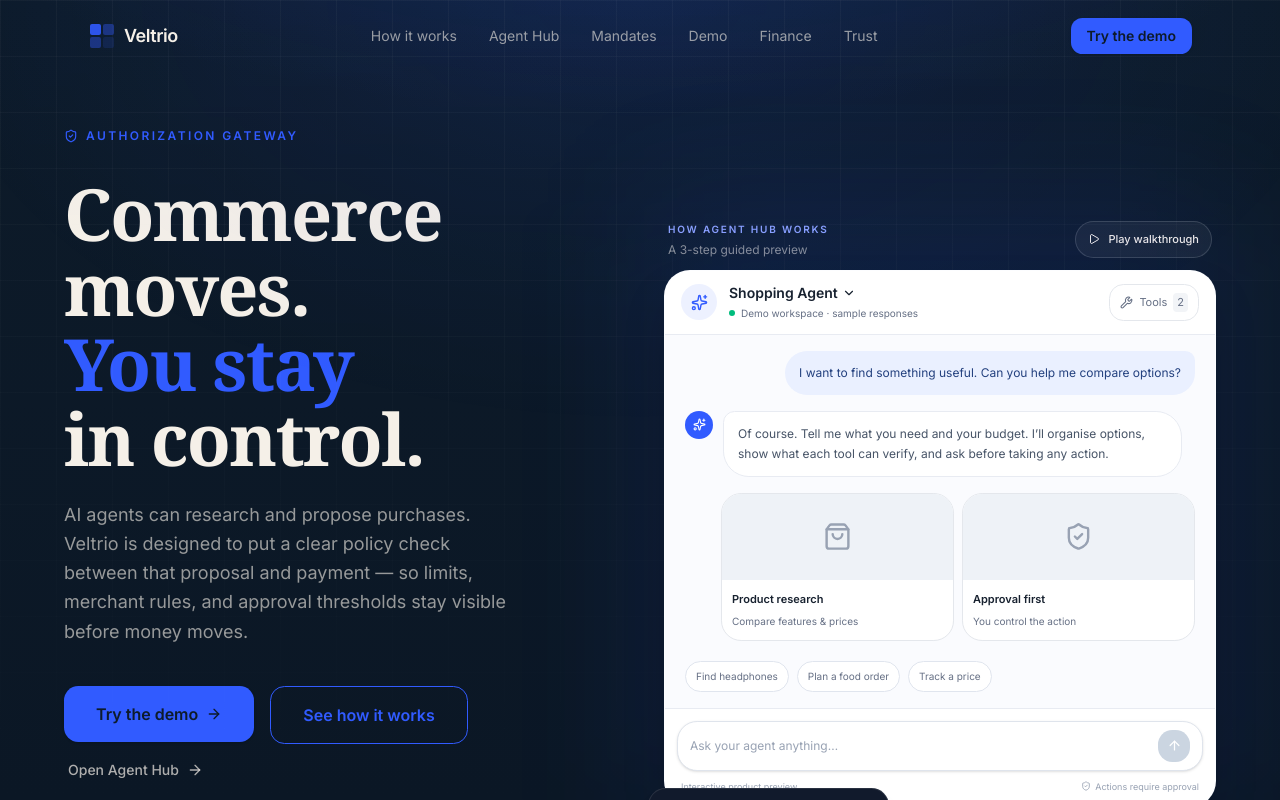
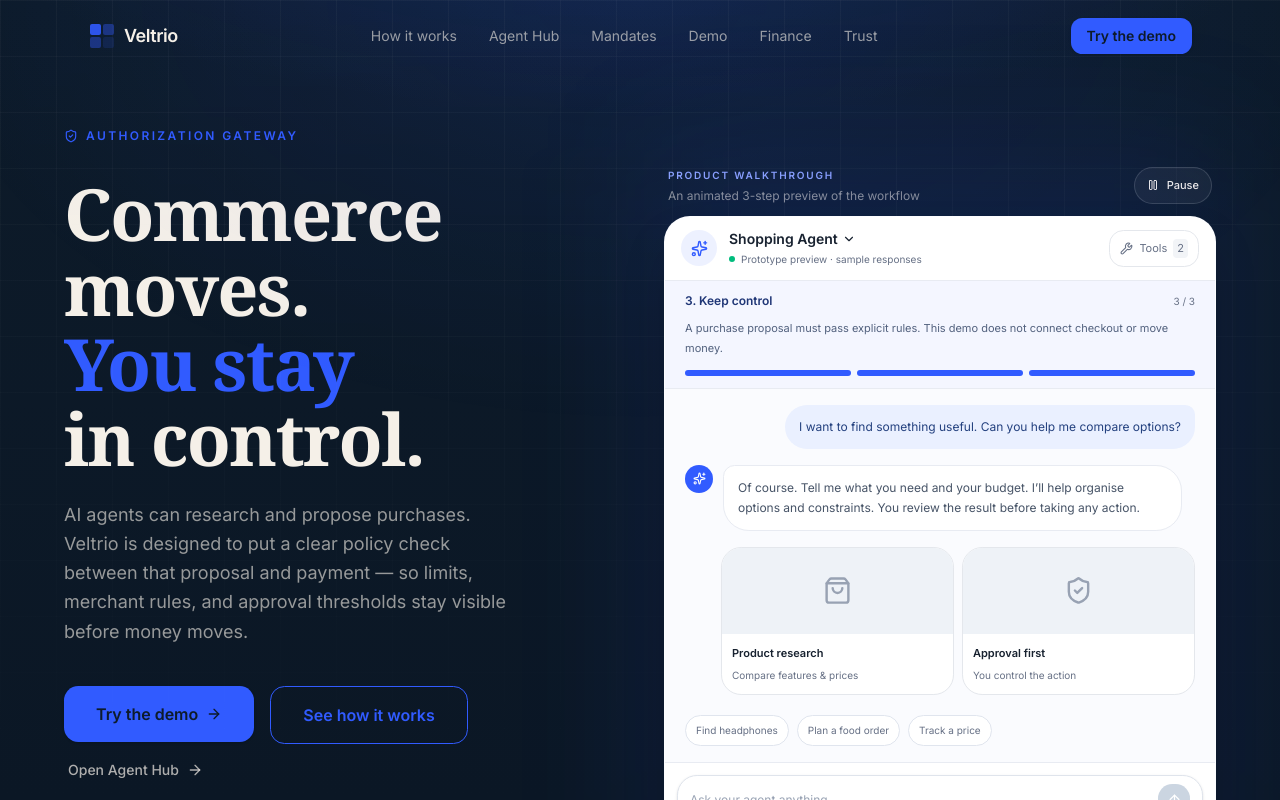
Before and after one commit to Saishashank2425/veltrio, a Next.js app: page / in a window 1280 px wide. Shown: the top 800 px of the page. Built offline with nearby package versions, Linux system fonts and the light colour scheme.

Commit message:
Make homepage walkthrough autoplay and clarify prototype states

```diff
--- a/components/sections/AgentHeroDemo.tsx
+++ b/components/sections/AgentHeroDemo.tsx
@@ -21,8 +21,8 @@
   const [agent, setAgent] = useState("Shopping Agent");
   const [showAgents, setShowAgents] = useState(false);
   const [toolOpen, setToolOpen] = useState(false);
-  const [tourStep, setTourStep] = useState(-1);
-  const [tourPlaying, setTourPlaying] = useState(false);
+  const [tourStep, setTourStep] = useState(0);
+  const [tourPlaying, setTourPlaying] = useState(true);
   useEffect(() => {
     if (!tourPlaying) return;
     const timer = window.setInterval(() => {
@@ -46,7 +46,7 @@
     <div className="relative w-full max-w-[570px] select-none">
       <div aria-hidden className="absolute -inset-5 rounded-[2rem] bg-[#315BFF]/10 blur-3xl" />
       <div className="mb-3 flex items-center justify-between gap-3 px-1">
-        <div><p className="text-[10px] font-semibold uppercase tracking-[.18em] text-[#8FA4FF]">How Agent Hub works</p><p className="mt-1 text-xs text-ivory/55">A 3-step guided preview</p></div>
+        <div><p className="text-[10px] font-semibold uppercase tracking-[.18em] text-[#8FA4FF]">Product walkthrough</p><p className="mt-1 text-xs text-ivory/55">An animated 3-step preview of the workflow</p></div>
         <button type="button" onClick={() => tourPlaying ? setTourPlaying(false) : (tourStep >= 0 && tourStep < 2 ? setTourPlaying(true) : startTour())} className="inline-flex items-center gap-2 rounded-full border border-white/15 bg-white/5 px-3 py-2 text-[11px] font-medium text-ivory transition hover:bg-white/10">
           {tourPlaying ? <Pause size={12}/> : <Play size={12}/>} {tourPlaying ? "Pause" : tourStep >= 0 && tourStep < 2 ? "Resume walkthrough" : "Play walkthrough"}
         </button>
@@ -57,7 +57,7 @@
             <div className="grid h-9 w-9 place-items-center rounded-xl bg-[#edf1ff] text-[#315BFF]"><Sparkles size={17}/></div>
             <div className="relative min-w-0">
               <button onClick={() => setShowAgents(!showAgents)} className="flex items-center gap-1 text-sm font-semibold">{agent}<ChevronDown size={14}/></button>
-              <div className="mt-0.5 flex items-center gap-1.5 text-[10px] text-[#667085]"><span className="h-1.5 w-1.5 rounded-full bg-emerald-500"/>Demo workspace · sample responses</div>
+              <div className="mt-0.5 flex items-center gap-1.5 text-[10px] text-[#667085]"><span className="h-1.5 w-1.5 rounded-full bg-emerald-500"/>Prototype preview · sample responses</div>
               {showAgents && <div className="absolute left-0 top-12 z-20 w-48 rounded-xl border border-[#e4e7ec] bg-white p-1.5 shadow-xl">{["Shopping Agent","Food Agent","Headphone Finder","Finance Agent"].map(a=><button key={a} onClick={()=>{setAgent(a);setShowAgents(false);setSent("")}} className="block w-full rounded-lg px-3 py-2 text-left text-xs hover:bg-[#f4f6fa]">{a}</button>)}</div>}
             </div>
           </div>
@@ -72,18 +72,18 @@
         <div className="min-h-[330px] bg-[#fafbfe] px-4 py-4 sm:px-5">
           {!sent ? <>
             <div className="mb-4 flex justify-end"><div className="max-w-[88%] rounded-2xl rounded-tr-md bg-[#eaf0ff] px-3.5 py-3 text-xs leading-5 text-[#24417f]">I want to find something useful. Can you help me compare options?</div></div>
-            <div className="mb-4 flex items-start gap-2.5"><div className="grid h-7 w-7 shrink-0 place-items-center rounded-lg bg-[#315BFF] text-white"><Sparkles size={13}/></div><div className="max-w-[90%] rounded-2xl rounded-tl-md border border-[#e8ebf2] bg-white px-3.5 py-3 text-xs leading-5 text-[#475467]">Of course. Tell me what you need and your budget. I’ll organise options, show what each tool can verify, and ask before taking any action.</div></div>
+            <div className="mb-4 flex items-start gap-2.5"><div className="grid h-7 w-7 shrink-0 place-items-center rounded-lg bg-[#315BFF] text-white"><Sparkles size={13}/></div><div className="max-w-[90%] rounded-2xl rounded-tl-md border border-[#e8ebf2] bg-white px-3.5 py-3 text-xs leading-5 text-[#475467]">Of course. Tell me what you need and your budget. I’ll help organise options and constraints. You review the result before taking any action.</div></div>
             <div className="ml-9 grid grid-cols-2 gap-2">
               <div className="overflow-hidden rounded-xl border border-[#e4e7ec] bg-white"><div className="flex h-[86px] items-center justify-center bg-[#eef2f7]"><ShoppingBag size={29} className="text-[#98a2b3]"/></div><div className="p-2.5"><p className="text-[11px] font-semibold">Product research</p><p className="mt-1 text-[10px] text-[#667085]">Compare features & prices</p></div></div>
               <div className="overflow-hidden rounded-xl border border-[#e4e7ec] bg-white"><div className="flex h-[86px] items-center justify-center bg-[#eef2f7]"><ShieldCheck size={29} className="text-[#98a2b3]"/></div><div className="p-2.5"><p className="text-[11px] font-semibold">Approval first</p><p className="mt-1 text-[10px] text-[#667085]">You control the action</p></div></div>
             </div>
           </> : <>
             <div className="mb-4 flex justify-end"><div className="max-w-[88%] rounded-2xl rounded-tr-md bg-[#eaf0ff] px-3.5 py-3 text-xs leading-5 text-[#24417f]">{sent}</div></div>
-            <div className="flex items-start gap-2.5"><div className="grid h-7 w-7 shrink-0 place-items-center rounded-lg bg-[#315BFF] text-white"><Sparkles size={13}/></div><div className="rounded-2xl rounded-tl-md border border-[#e8ebf2] bg-white px-3.5 py-3 text-xs leading-5 text-[#475467]"><p className="font-semibold text-[#182230]">Let’s work through that.</p><p className="mt-1.5">This is an interactive preview. In the live Agent Hub, the agent will use its configured tools to look up verified options. Connected services, prices, availability and checkout are not simulated as real.</p><div className="mt-3 flex items-center gap-2 rounded-lg bg-[#f7f8fc] p-2.5"><Circle size={12} className="text-amber-500"/><span className="text-[10px] text-[#667085]">Live integrations and checkout are not connected in this preview.</span></div><button onClick={()=>setSent("")} className="mt-3 rounded-lg border border-[#e4e7ec] px-3 py-1.5 text-[10px] font-medium text-[#475467] hover:bg-[#f8f9fb]">Try another example</button></div></div>
+            <div className="flex items-start gap-2.5"><div className="grid h-7 w-7 shrink-0 place-items-center rounded-lg bg-[#315BFF] text-white"><Sparkles size={13}/></div><div className="rounded-2xl rounded-tl-md border border-[#e8ebf2] bg-white px-3.5 py-3 text-xs leading-5 text-[#475467]"><p className="font-semibold text-[#182230]">Let’s work through that.</p><p className="mt-1.5">This is a preview of the interaction pattern, not a live agent response. Check the Agent Hub for the tools and data sources currently configured.</p><div className="mt-3 flex items-center gap-2 rounded-lg bg-[#f7f8fc] p-2.5"><Circle size={12} className="text-amber-500"/><span className="text-[10px] text-[#667085]">Live integrations and checkout are not connected in this preview.</span></div><button onClick={()=>setSent("")} className="mt-3 rounded-lg border border-[#e4e7ec] px-3 py-1.5 text-[10px] font-medium text-[#475467] hover:bg-[#f8f9fb]">Try another example</button></div></div>
           </>}
           <div className="mt-5 flex flex-wrap gap-2">{examples.map(e=><button key={e.label} onClick={()=>submit(e.prompt)} className="rounded-full border border-[#e0e5ee] bg-white px-2.5 py-1.5 text-[10px] text-[#667085] transition hover:border-[#bdcbff] hover:text-[#315BFF]">{e.label}</button>)}</div>
         </div>
-        <div className="border-t border-[#e8ebf2] bg-white p-3"><div className="flex items-center gap-2 rounded-xl border border-[#dfe4ec] bg-white px-3 py-2 shadow-sm"><input value={prompt} onChange={e=>setPrompt(e.target.value)} onKeyDown={e=>{if(e.key==="Enter"){e.preventDefault();submit()}}} placeholder="Ask your agent anything…" className="min-w-0 flex-1 bg-transparent py-1 text-xs outline-none placeholder:text-[#98a2b3]"/><button onClick={()=>submit()} disabled={!prompt.trim()} aria-label="Send demo message" className="grid h-8 w-8 shrink-0 place-items-center rounded-lg bg-[#315BFF] text-white disabled:bg-[#cbd5e1]"><ArrowUp size={15}/></button></div><div className="mt-2 flex items-center justify-between px-1 text-[9px] text-[#98a2b3]"><span>Interactive product preview</span><span className="inline-flex items-center gap-1"><ShieldCheck size={10}/> Actions require approval</span></div></div>
+        <div className="border-t border-[#e8ebf2] bg-white p-3"><div className="flex items-center gap-2 rounded-xl border border-[#dfe4ec] bg-white px-3 py-2 shadow-sm"><input value={prompt} onChange={e=>setPrompt(e.target.value)} onKeyDown={e=>{if(e.key==="Enter"){e.preventDefault();submit()}}} placeholder="Ask your agent anything…" className="min-w-0 flex-1 bg-transparent py-1 text-xs outline-none placeholder:text-[#98a2b3]"/><button onClick={()=>submit()} disabled={!prompt.trim()} aria-label="Send demo message" className="grid h-8 w-8 shrink-0 place-items-center rounded-lg bg-[#315BFF] text-white disabled:bg-[#cbd5e1]"><ArrowUp size={15}/></button></div><div className="mt-2 flex items-center justify-between px-1 text-[9px] text-[#98a2b3]"><span>Animated product walkthrough · not a live session</span><span className="inline-flex items-center gap-1"><ShieldCheck size={10}/> Actions require approval</span></div></div>
       </div>
       <div className="absolute -bottom-4 -left-4 hidden items-center gap-2 rounded-xl border border-white/10 bg-[#111a2c] px-3 py-2 text-[10px] text-ivory/80 shadow-lg sm:flex"><span className="h-2 w-2 rounded-full bg-emerald-400"/><span>Agent workspace</span><span className="text-ivory/30">·</span><span>Tool access controls</span></div>
     </div>
```
